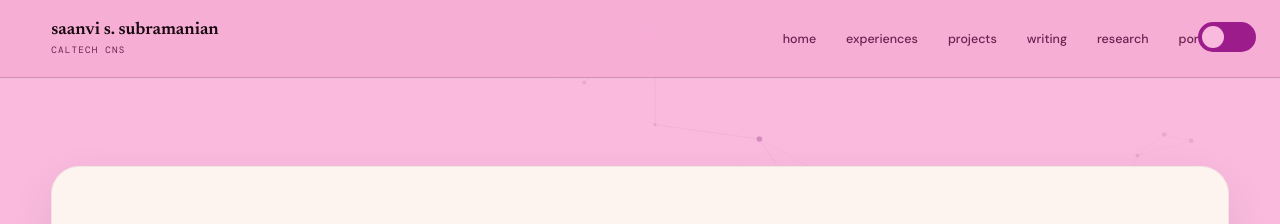
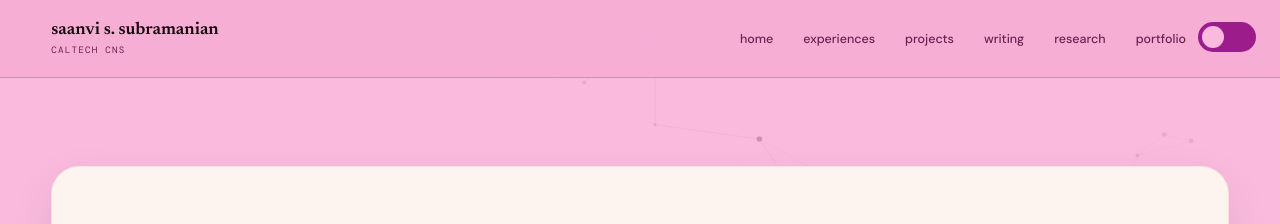
Before and after one commit to saanviiyer/saanviiyer.github.io, a Jekyll site: the page built from _posts/2026-10-08-apical-dust.md, in a window 1280 px wide. Shown: the top 224 px of the page. Built offline with Jekyll 4.4.1, drawn with Linux system fonts in a browser that asks for light colours; some web fonts are replaced; some of the changed text lies outside the part shown.

Commit message:
Tighten one phrase in the apical-dust post, and reserve nav right padding so the theme toggle stops overlapping the last nav link

```diff
--- a/_posts/2026-10-08-apical-dust.md
+++ b/_posts/2026-10-08-apical-dust.md
@@ -76,7 +76,7 @@ My Dust is a faithful but simplified reimplementation. Attention keys and values
 
 ## Result 1: feedback makes every step look much better
 
-I first measured the per-step cosine between each estimate and the backprop gradient on the same batch, at a partly trained checkpoint, as in the Dust paper's alignment analysis. By that measure the feedback is a huge win. At K=16 the precision-weighted estimate on the MLP input layer reaches 0.78, higher than Dust reaches at K=256. Feedback alone does almost as well on most layers. The unbiased control variate sits in between.
+I first measured the per-step cosine between each estimate and the backprop gradient on the same batch, at a partly trained checkpoint, as in the Dust paper's alignment analysis. By that measure the feedback is a clear win. At K=16 the precision-weighted estimate on the MLP input layer reaches 0.78, higher than Dust reaches at K=256. Feedback alone does almost as well on most layers. The unbiased control variate sits in between.
 
 <p class="fig-legend"><span style="color:#7059AE">&#9679;</span> Dust &nbsp; <span style="color:#2D5C9E">&#9679;</span> Apical (unbiased) &nbsp; <span style="color:#B8433B">&#9679;</span> Precision-weighted &nbsp; <span style="color:#9A7516">&#9679;</span> Feedback only</p>
 
--- a/assets/css/style.css
+++ b/assets/css/style.css
@@ -93,7 +93,7 @@ nav {
   height: 78px;
   justify-content: space-between;
   margin: 0 auto;
-  padding: 0 clamp(20px, 4vw, 76px);
+  padding: 0 max(94px, clamp(20px, 4vw, 76px)) 0 clamp(20px, 4vw, 76px);
   position: sticky;
   top: 0;
   z-index: 20;
@@ -660,7 +660,7 @@ footer a:hover { text-decoration: underline; }
 .footer-links { display: flex; gap: 18px; }
 
 @media (max-width: 820px) {
-  nav { height: auto; padding: 15px 22px; }
+  nav { height: auto; padding: 15px 94px 15px 22px; }
   .nav-name small { display: none; }
   .nav-links { gap: 16px; }
   .nav-links a span { display: none; }
@@ -673,7 +673,7 @@ footer a:hover { text-decoration: underline; }
 
 @media (max-width: 620px) {
   #neural-bg { opacity: 0.48; }
-  nav { align-items: flex-start; flex-direction: column; gap: 12px; position: relative; }
+  nav { align-items: flex-start; flex-direction: column; gap: 12px; padding: 15px 22px; position: relative; }
   .nav-links { flex-wrap: wrap; gap: 5px 18px; }
   .nav-links a { font-size: 0.72rem; }
   .hero { display: flex; flex-direction: column; }
```
